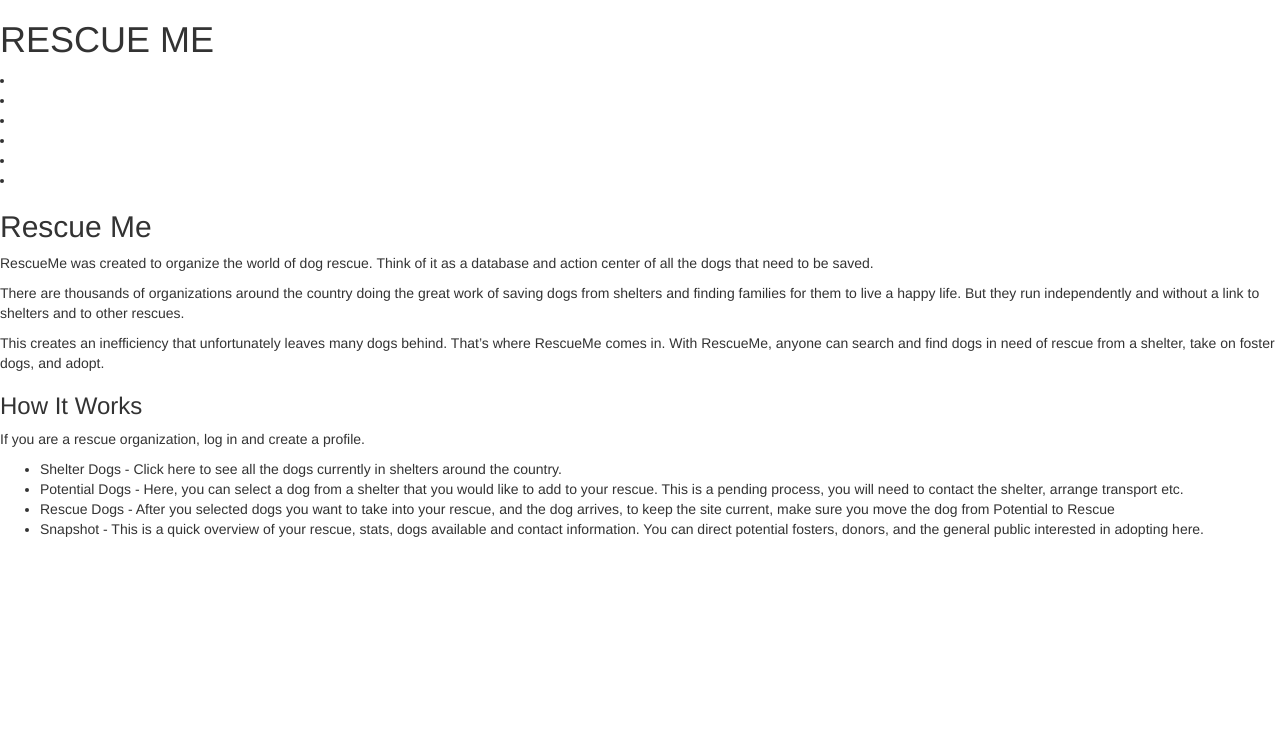
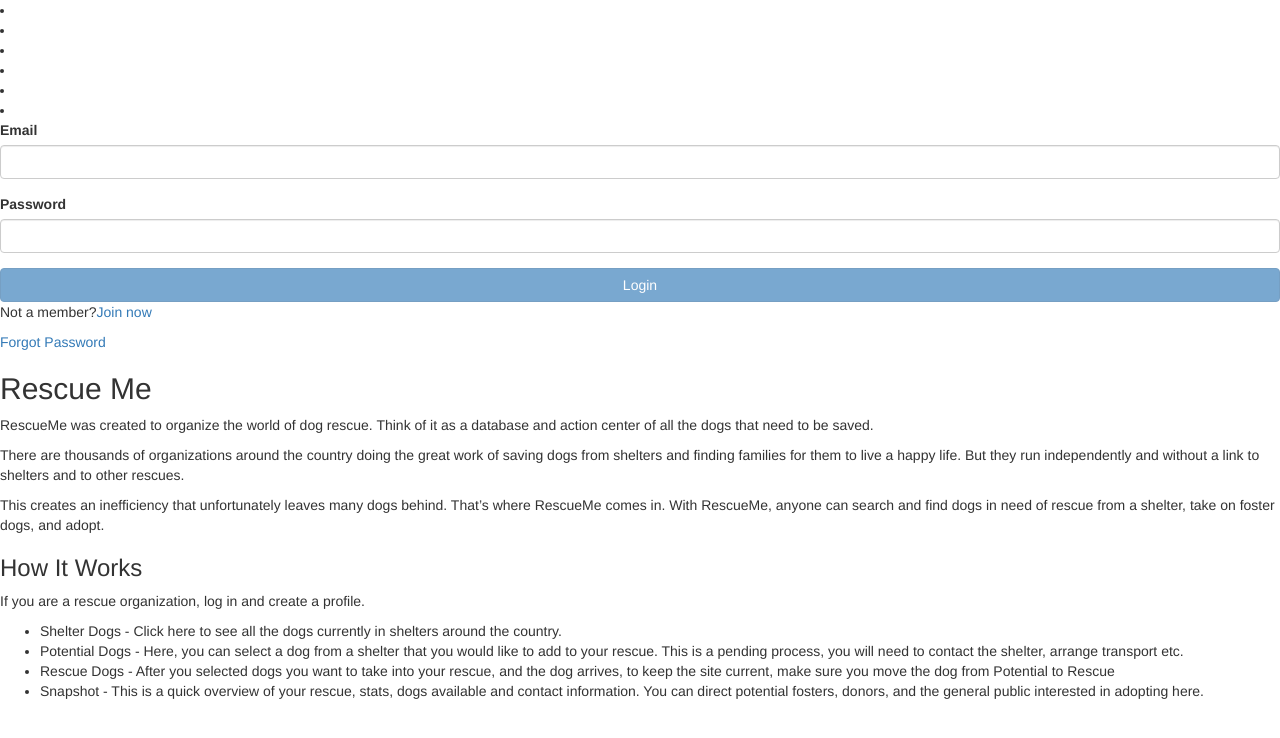
Before and after one commit to beck410/rescue_me, a website: page app/index.html at #/login in a window 1280 px wide. Drawn offline with Linux system fonts and the light colour scheme.

Commit message:
login only included on landing page as ng-include - only shows when not logged in

```diff
--- a/app/index.html
+++ b/app/index.html
@@ -6,14 +6,17 @@
 <title>Rescue Me | A Dog Rescue's Best Friend</title>
 <link rel="stylesheet" href="vendors/styles/bootstrap.css" />
 <link rel="stylesheet" href="vendors/styles/loading-bar.css" />
+<link rel="stylesheet" href="vendors/styles/normalize.css" />
 <link rel="stylesheet" href="styles/rescue_me.css" />
 </head>
 <body>
-<h1> RESCUE ME </h1>
+<header class="main-header">
+  <div ng-include="'views/main-menu.html'"></div>
+  <div ng-hide="user" ng-controller="loginController as login" class="login-wrapper" ng-include="'views/auth/login.html'"></div>
+</header>
 <div class="main">
-  <div ng-include="'views/main-menu.html'">
+  <div ng-view></div>
 </div>
-<div ng-view></div>
 <script src="vendors/js/firebase/firebase.js" type="text/javascript"></script>
 <script src="vendors/js/jquery/jquery.js" type="text/javascript"></script>
 <script src="vendors/js/lodash/lodash.js" type="text/javascript"></script>
--- a/app/views/auth/login.html
+++ b/app/views/auth/login.html
@@ -1,5 +1,3 @@
-
-<h2>Rescue Me Login</h2>
 <form name="loginForm" ng-submit="login.login()" novalidate>
     <div class="form-group" ng-class="{'has-error':loginForm.$dirty && !login.email}">
     <label>Email</label>
@@ -9,7 +7,7 @@
     <label>Password</label>
     <input class="form-control" type="password" ng-model="login.password" required>
   </div>
-  <div class="btn btn-default btn-block" ng-click="login.register()" ng-class="{disabled: loginForm.$invalid}">Register</div>
-  <input type="submit" class="btn btn-primary btn-block" value="Login" ng-class="{disabled: loginForm.$invalid}">
-  <div class="btn btn-warning btn-block" ng-class="{disabled: !login.email}" ng-click="login.forgotPassword()">Forgot Password</div>
+  <input type="submit"class="btn btn-primary btn-block" value="Login" ng-class="{disabled: loginForm.$invalid}">
 </form>
+<p>Not a member?<a ng-href="/#/register">Join now</a></p>
+<a ng-href="">Forgot Password</a>
```
